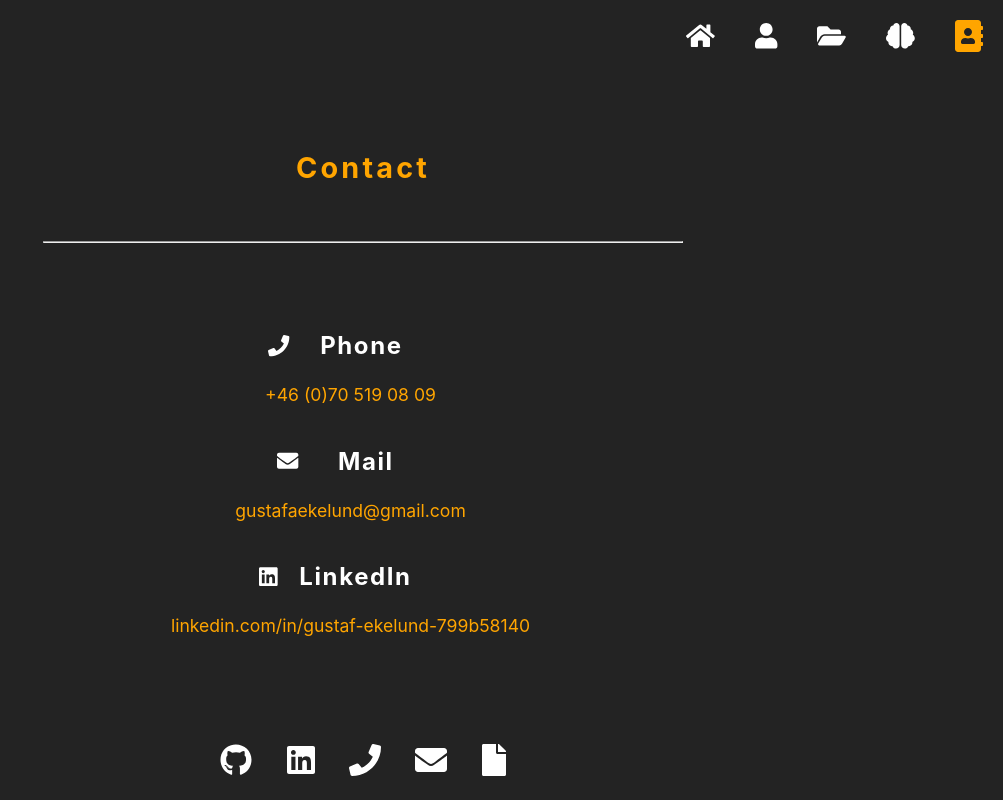
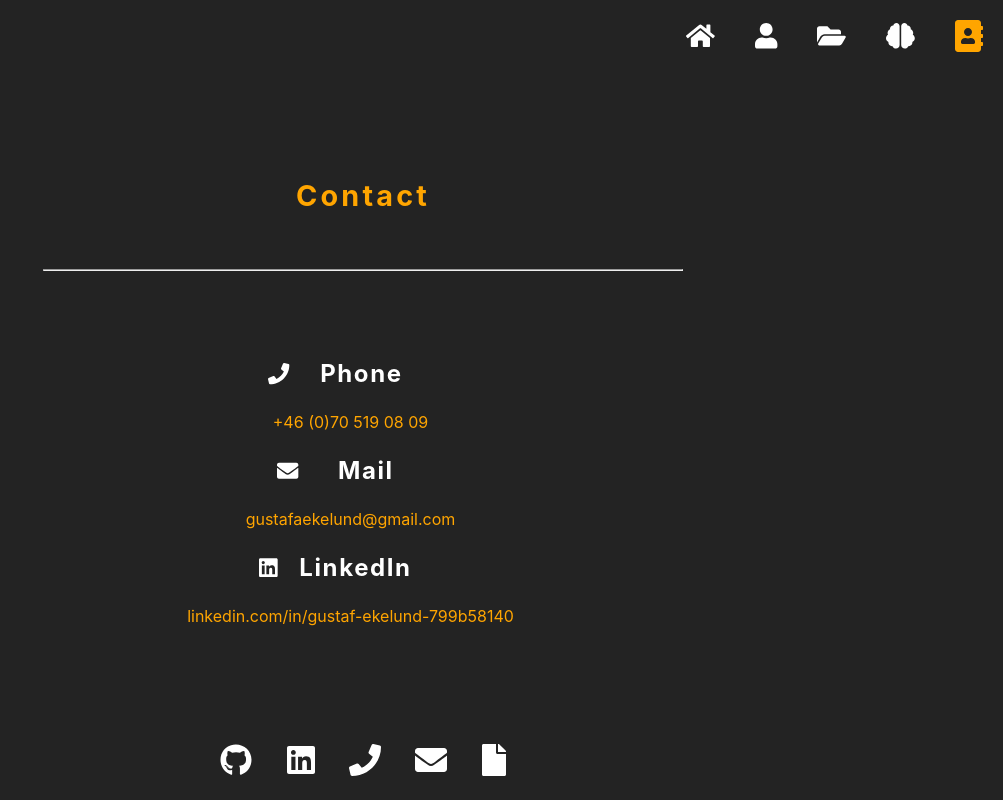
Before and after one commit to gekelund/Portfolio, a React (Create React App) app: page /contact in a window 1280 px wide. Shown: the whole page, without its empty margins (277-1280 px from the left). Built offline with nearby package versions, Linux system fonts and the light colour scheme.

Commit message:
link contact

```diff
--- a/src/pages/contact/index.js
+++ b/src/pages/contact/index.js
@@ -14,14 +14,15 @@ const Container = styled.div`
   text-align: center;
 `;
 
-const Wrapper = styled.div`
+const Wrapper = styled.a`
   display: flex;
   justify-content: space-evenly;
   align-items: center;
   width: 250px;
   padding-inline-end: 55px;
   margin: 0;
-
+  text-decoration: none;
+  color: white;
 `;
 
 const Contact = () => {
@@ -29,25 +30,25 @@ const Contact = () => {
     <Container>
       <h2>Contact</h2>
       <hr style={{ width: "50%", margin: "2rem 0rem 4rem 0rem" }}></hr>
-      <Wrapper>
+      <Wrapper href="tel:0705190809">
         <FontAwesomeIcon icon={faPhone} size="lg" />
         <h3>Phone</h3>
       </Wrapper>
-      <p style={{ marginTop: "0", color: "orange", paddingRight: '25px'  }}>+46 (0)70 519 08 09</p>
-      <Wrapper>
+      <a href="tel:0705190809" style={{textDecoration: "none", marginTop: "0", color: "orange", paddingRight: '25px'  }}>+46 (0)70 519 08 09</a>
+      <Wrapper href="//mail.google.com/mail/?view=cm&fs=1&tf=1&to=gustafaekelund@email.com">
         <FontAwesomeIcon icon={faEnvelope} size="lg" />
         <h3>Mail</h3>
       </Wrapper>
-      <p style={{ marginTop: "0", color: "orange", paddingRight: '25px'  }}>
+      <a href="//mail.google.com/mail/?view=cm&fs=1&tf=1&to=gustafaekelund@email.com" style={{textDecoration: "none", marginTop: "0", color: "orange", paddingRight: '25px'  }}>
         gustafaekelund@gmail.com
-      </p>
-      <Wrapper>
+      </a>
+      <Wrapper href="https://linkedin.com/in/gustaf-ekelund-799b58140">
         <FontAwesomeIcon icon={faLinkedin} size="lg" />
         <h3>LinkedIn</h3>
       </Wrapper>
-      <p style={{ marginTop: "0", color: "orange", paddingRight: '25px'  }}>
+      <a href="https://linkedin.com/in/gustaf-ekelund-799b58140" style={{ textDecoration: "none", marginTop: "0", color: "orange", paddingRight: '25px'  }}>
         linkedin.com/in/gustaf-ekelund-799b58140
-      </p>
+      </a>
     </Container>
   );
 };
```
